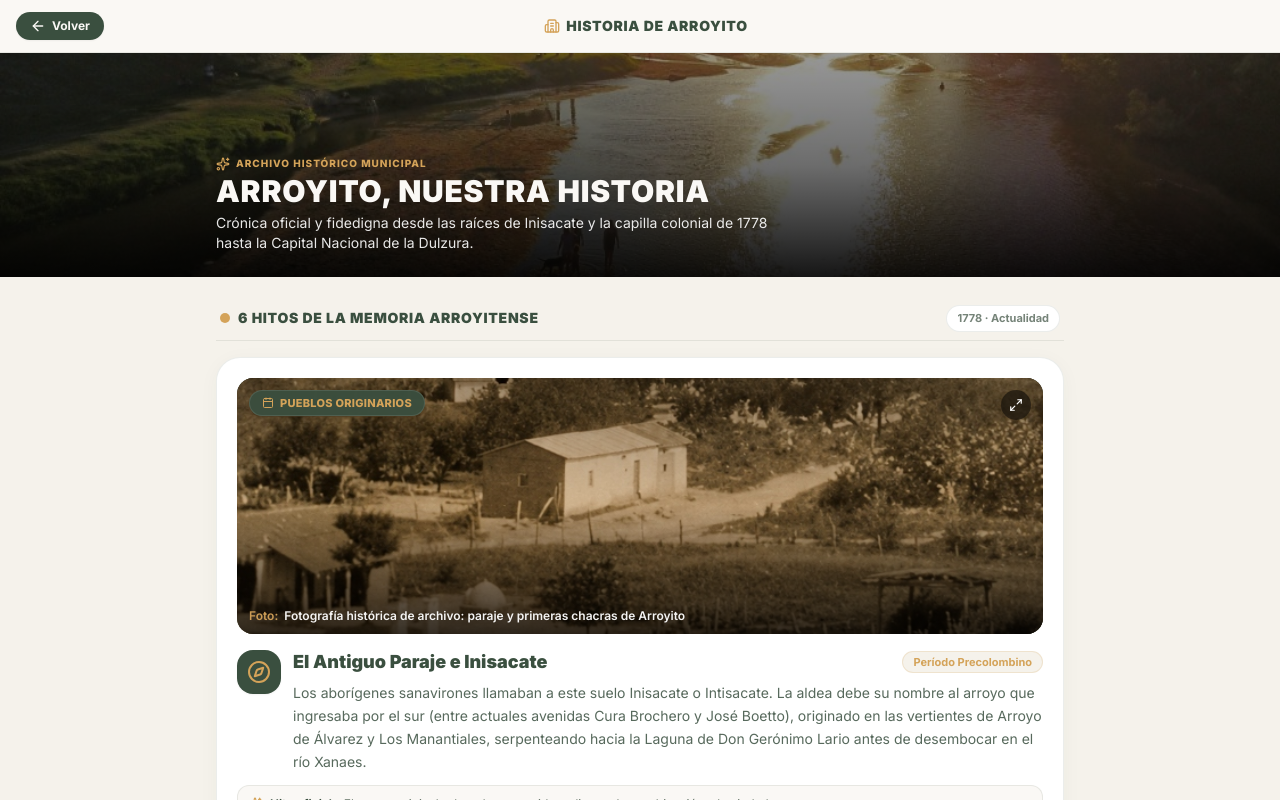
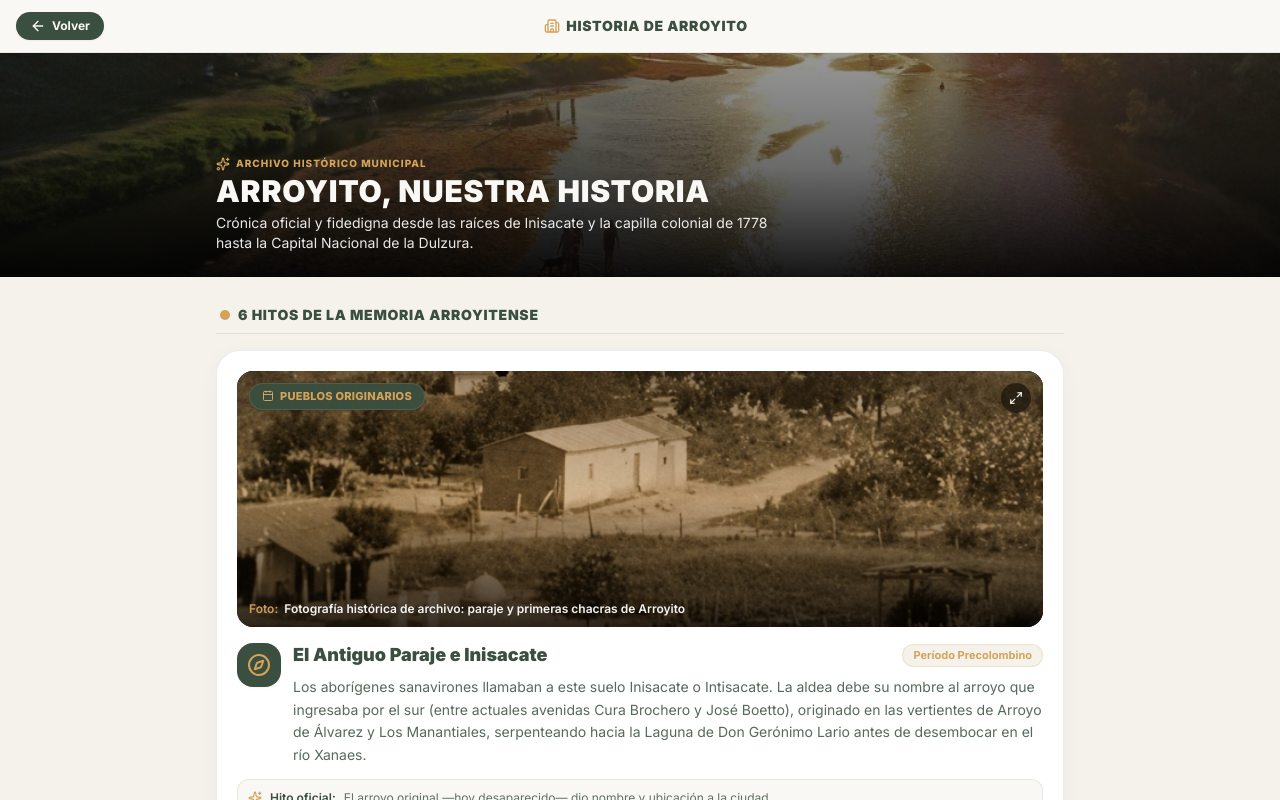
Before and after one commit to Martiniano-Gallara/turismo-arroyito, a Next.js app: page / in a window 1280 px wide. Both pictures are taken after a click on the button "CONOCER ARROYITO". Built offline with nearby package versions, Linux system fonts and the light colour scheme.

Commit message:
feat: add ConocerArroyitoModal component with historical milestones and detail lightbox

```diff
--- a/src/components/ConocerArroyitoModal.tsx
+++ b/src/components/ConocerArroyitoModal.tsx
@@ -228,9 +228,6 @@ export function ConocerArroyitoModal({ onBack }: ConocerArroyitoViewProps) {
               6 Hitos de la Memoria Arroyitense
             </h3>
           </div>
-          <span className="text-[11px] font-bold text-[#3A4F3F]/70 bg-white px-2.5 py-1 rounded-full border border-[#3A4F3F]/10">
-            1778 · Actualidad
-          </span>
         </div>
 
         {/* Milestone Cards Grid */}
```
